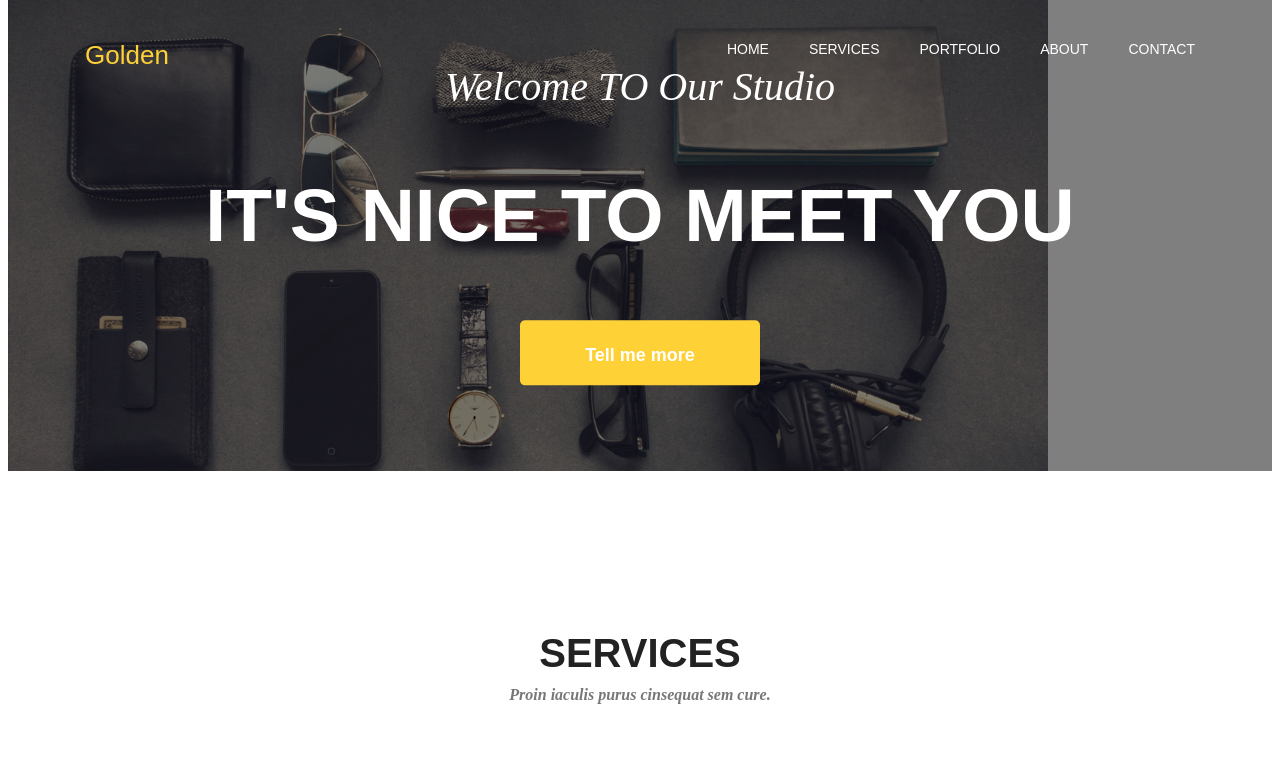
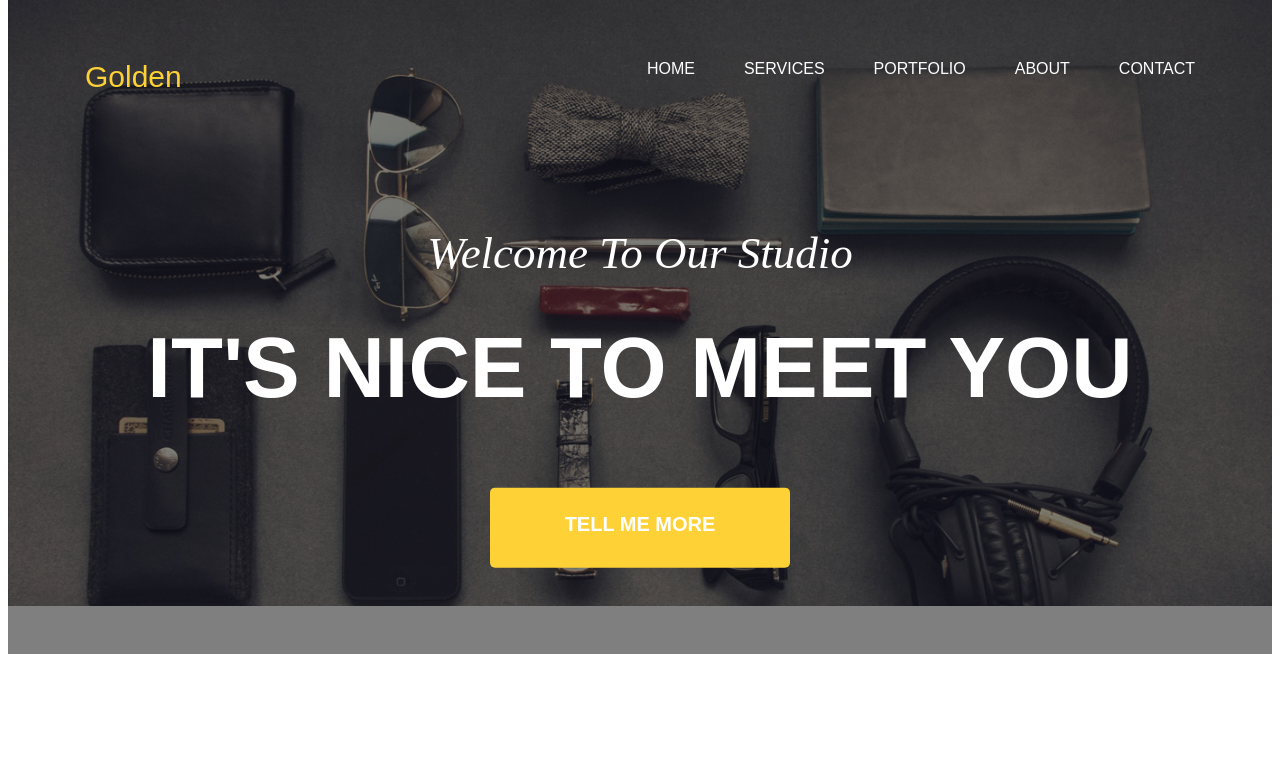
Before and after one commit to Krzemir/zadanie-golden, a website: page index.html in a window 1280 px wide. Shown: the top 781 px of the page. Drawn offline with Linux system fonts and the light colour scheme; a web font is replaced by a local one.

Commit message:
Clear splash and nav style

```diff
--- a/index.html
+++ b/index.html
@@ -30,7 +30,7 @@
         </nav>
         <header class="splash">
             <div class="splash-inner">
-                <h1>Welcome TO Our Studio</h1>
+                <h1>Welcome To Our Studio</h1>
                 <h2>It's nice to meet you</h2>
                 <a href="#" class="btn">Tell me more</a>
             </div>
--- a/sass/style.scss
+++ b/sass/style.scss
@@ -58,15 +58,16 @@ p {
     display: inline-block;
     color: $color-font-white;
     background-color: $color-yellow;
-    width: 240px;
-    height: 65px;
+    width: 300px;
+    height: 80px;
     padding: 25px;
     border-radius: 5px;
     font-family: $font-one;
-    font-size: 18px;
+    font-size: 20px;
     font-weight: bold;
     text-align: center;
     text-decoration: none;
+    text-transform: uppercase;
     cursor: pointer;
 }
 
@@ -74,12 +75,13 @@ p {
 /* Navigation */
 
 .menu{
-    margin-top: 40px;
+    margin-top: 60px;
     .logo {
         text-decoration: none;
         color: $color-yellow;
-        font-size: 26px;
+        font-size: 30px;
         font-family: $font-logo;
+        padding-left: 0;
     }
        ul {
         padding: 0;
@@ -90,11 +92,11 @@ p {
 
     li {
         display: inline-block;
-        margin-left: 36px;
+        margin-left: 45px;
         a {
             text-decoration: none;
             color: $color-font-white;
-            font-size: 14px;
+            font-size: 16px;
             font-family: $font-one;
 
         }
@@ -111,7 +113,7 @@ p {
     background-repeat: no-repeat;
     background-size: contain;
     background-attachment: fixed;
-    height: calc(50vh + 120px);
+    height: calc(70vh + 120px);
     margin-top: -120px;
     margin-bottom: -120px;
     position: relative;
@@ -121,7 +123,7 @@ p {
 .splash-inner {
     position: absolute;
     width: 100%;
-    top: 50%;
+    top: 60%;
     left: 50%;
     transform: translate(-50%, -50%);
     text-align: center;
@@ -130,12 +132,15 @@ p {
         font-family: $font-two;
         font-weight: 200;
         font-style: italic;
-        font-size: 40px;
+        font-size: 45px;
+        margin-bottom: 0;
+
     }
     h2 {
         font-family: $font-one;
-        font-size: 75px;
+        font-size: 85px;
         text-transform: uppercase;
+        margin-top: 40px;
     }
 }
 
```
Also changed, not shown: css/style.css, 1 other file.
